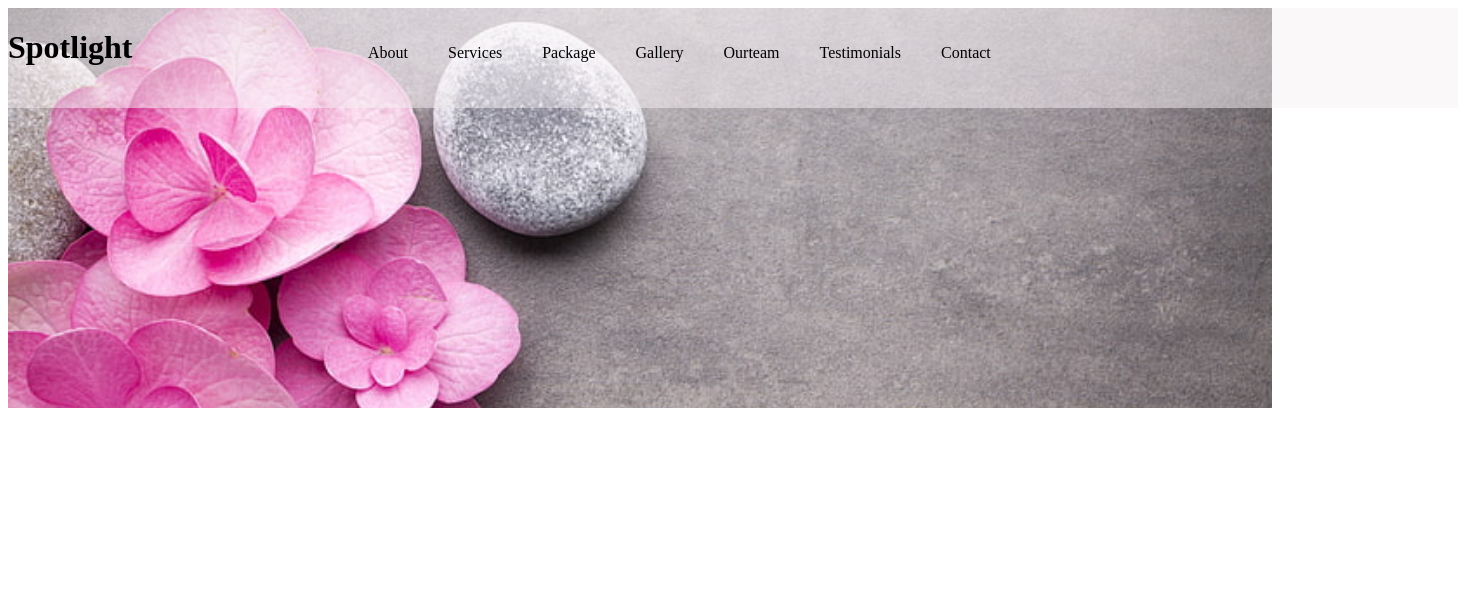
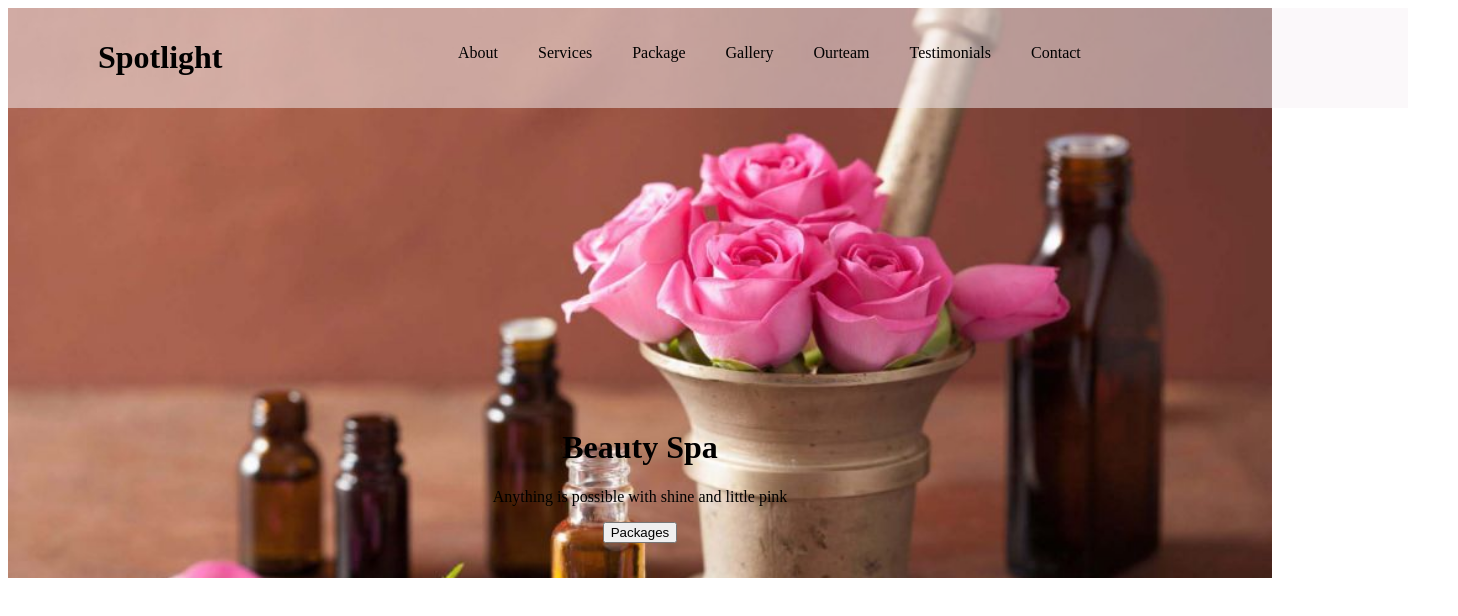
Before and after one commit to myselfkavi/task_beautyspa, a plain HTML site: page index.html in a window 1280 px wide. Shown: the whole page, 1458 px wide, since content can reach past the window. Drawn offline with Linux system fonts and the light colour scheme.

Commit message:
header button added

```diff
--- a/index.html
+++ b/index.html
@@ -28,6 +28,13 @@
 
         </div>
     </div>
+    <div class="headercon">
+        <h1>Beauty Spa</h1>
+        <p>Anything is possible with shine and little pink</p>
+        <input type="button" value="Packages">
+    </div>
+
+
 
 </body>
 </html>
--- a/style.css
+++ b/style.css
@@ -1,6 +1,6 @@
 .header{
-     height: 400px;
-     background-image: url(pink.jpg);
+     height: 570px;
+     background-image: url(ka.jpg);
      background-size: cover;
     width: 100%;
 }
@@ -13,11 +13,11 @@
 }
 
 .header-block .head1{
-    width: 1450px;
+    width: 100%;
     height: 100px;
     margin: 0;
     float: left;
-    background-color:rgba(247, 241, 245, 0.5) ;
+    background-color: rgba(247, 241, 245, 0.5) ;
 
 
 }
@@ -26,6 +26,8 @@
     width: 300px;
     height: 100px;
     float: left;
+    padding-left: 90px;
+    padding-top: 10px;
 }
 .head1 .list{
     width: 800px;
@@ -41,3 +43,8 @@
 
 
 }
+
+.headercon {
+    text-align: center;
+
+}
```
Also changed, not shown: k.jpg (added), ka.jpg (added).
